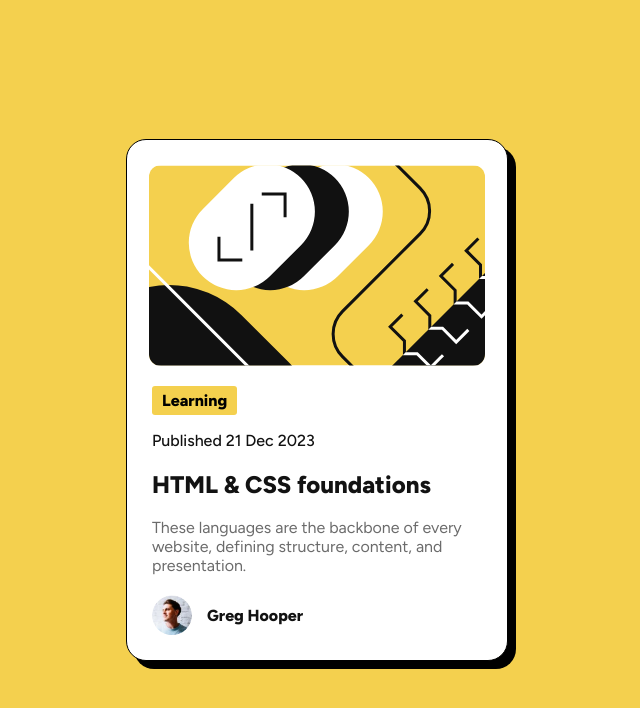
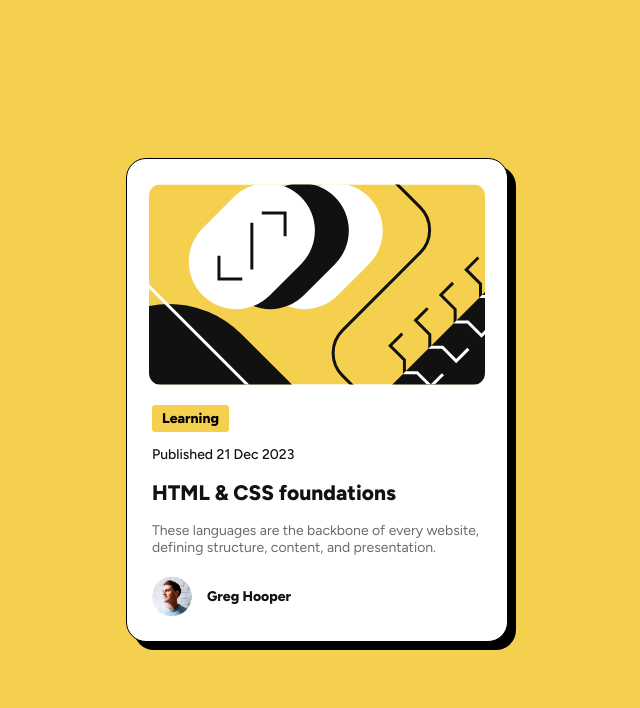
Before and after one commit to ShahddElsayed/Blog-preview-card, a plain HTML site: page index.html in a window 1280 px wide. Shown: the whole page, without its empty margins (323-963 px from the left). Drawn offline with Linux system fonts and the light colour scheme.

Commit message:
Update index.css

```diff
--- a/index.css
+++ b/index.css
@@ -5,7 +5,7 @@
   --gray-950: hsl(0, 0%, 7%);
 
   --font-family: "Figtree", sans-serif;
-  --font-size: 16px;
+  --font-size: 14px;
   --font-weight-regular: 500;
   --font-weight-bold: 800;
 }
```
